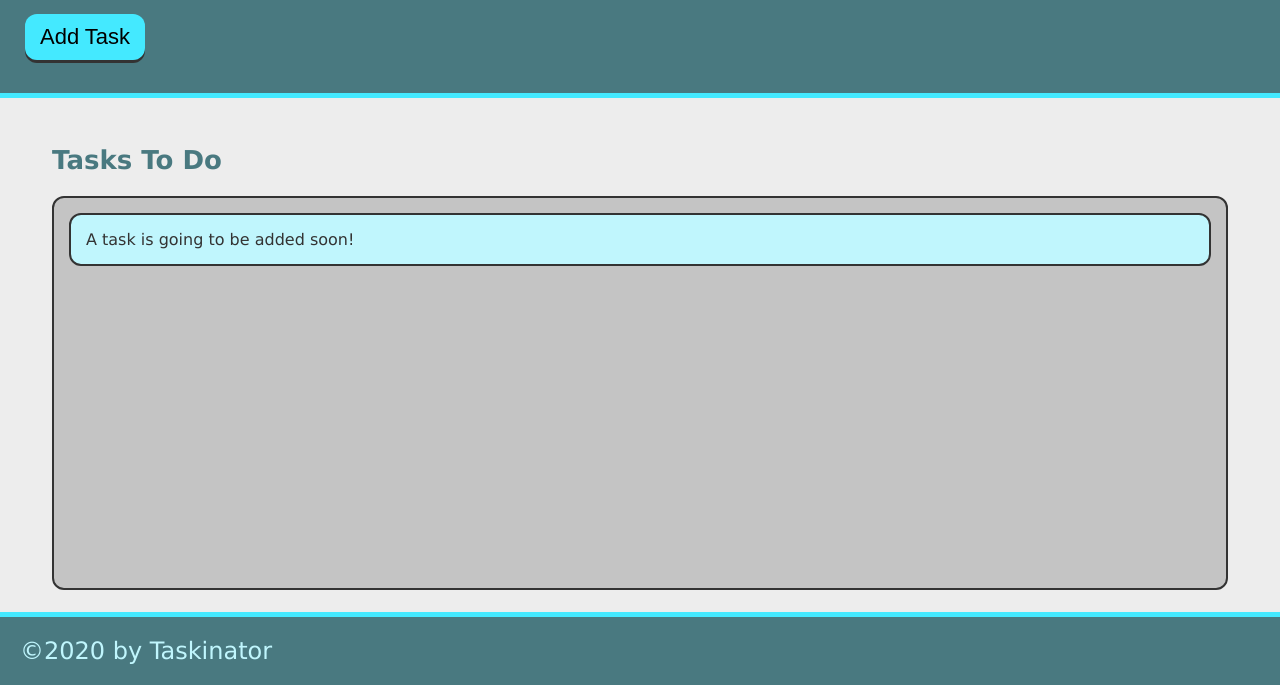
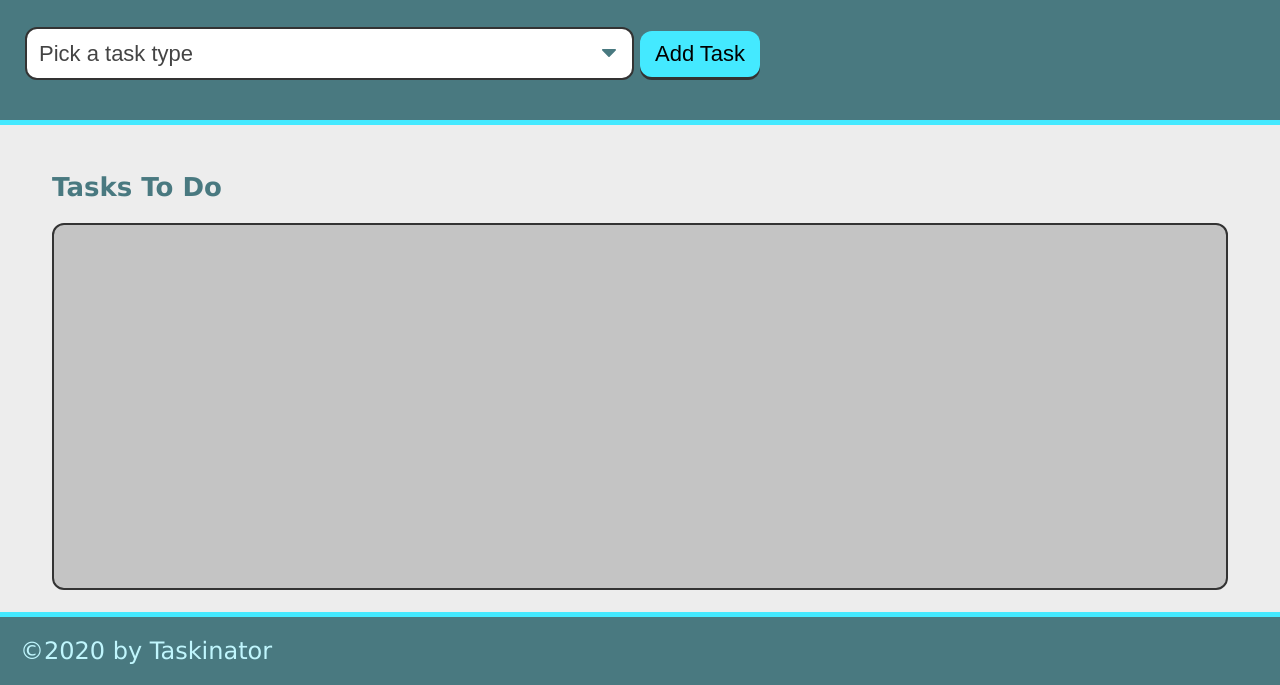
Before and after one commit to Tyreezew/taskinator, a plain HTML site: page index.html in a window 1280 px wide. Shown: the part 115-800 px from the top of the page. Drawn offline with Linux system fonts and the light colour scheme.

Commit message:
add task type dropdown

```diff
--- a/index.html
+++ b/index.html
@@ -10,14 +10,24 @@
 <header>
     <h1 class="page-title">Taskinator</h1>
     <p>Click the button below to add a new task!</p>
-    <button class="btn" id="save-task">Add Task</button>
+    <form id="task-form">
+        <div class="form-group">
+            <select name="task-type" class="select-dropdown">
+              <option value="" disabled selected>Pick a task type</option>
+              <option value="Print">Print</option>
+              <option value="Web">Web</option>
+              <option value="Mobile">Mobile</option>
+            </select>
+        </div>
+        <div class="form-group">
+            <button class="btn" id="save-task" type="submit">Add Task</button>
+        </div>
+      </form>
 </header>
 <main class ="page-content">
     <section class="task-list-wrapper">
         <h2 class="list-title">Tasks To Do</h2>
-        <ul class="task-list" id="tasks-to-do">
-          <li class="task-item">A task is going to be added soon!</li>
-        </ul>
+        <ul class="task-list" id="tasks-to-do"></ul>
       </section>
 </main>
 <body>
```
